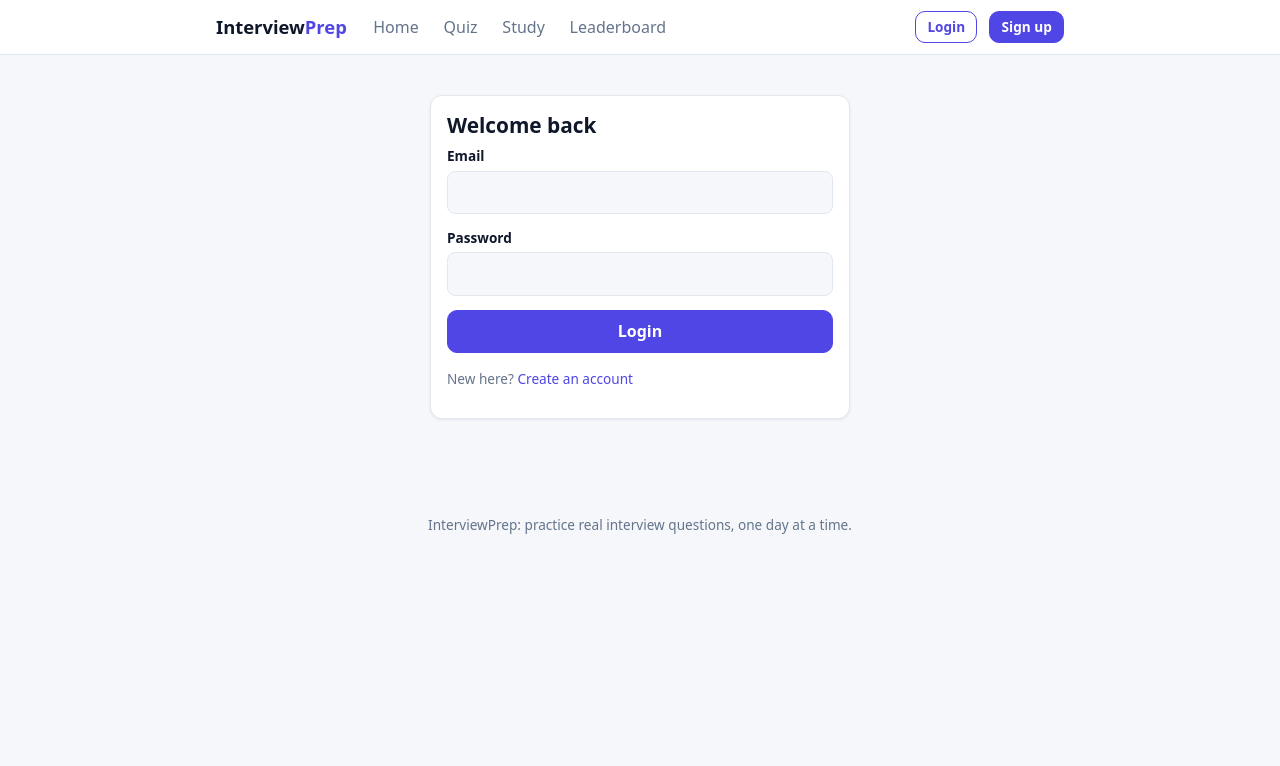
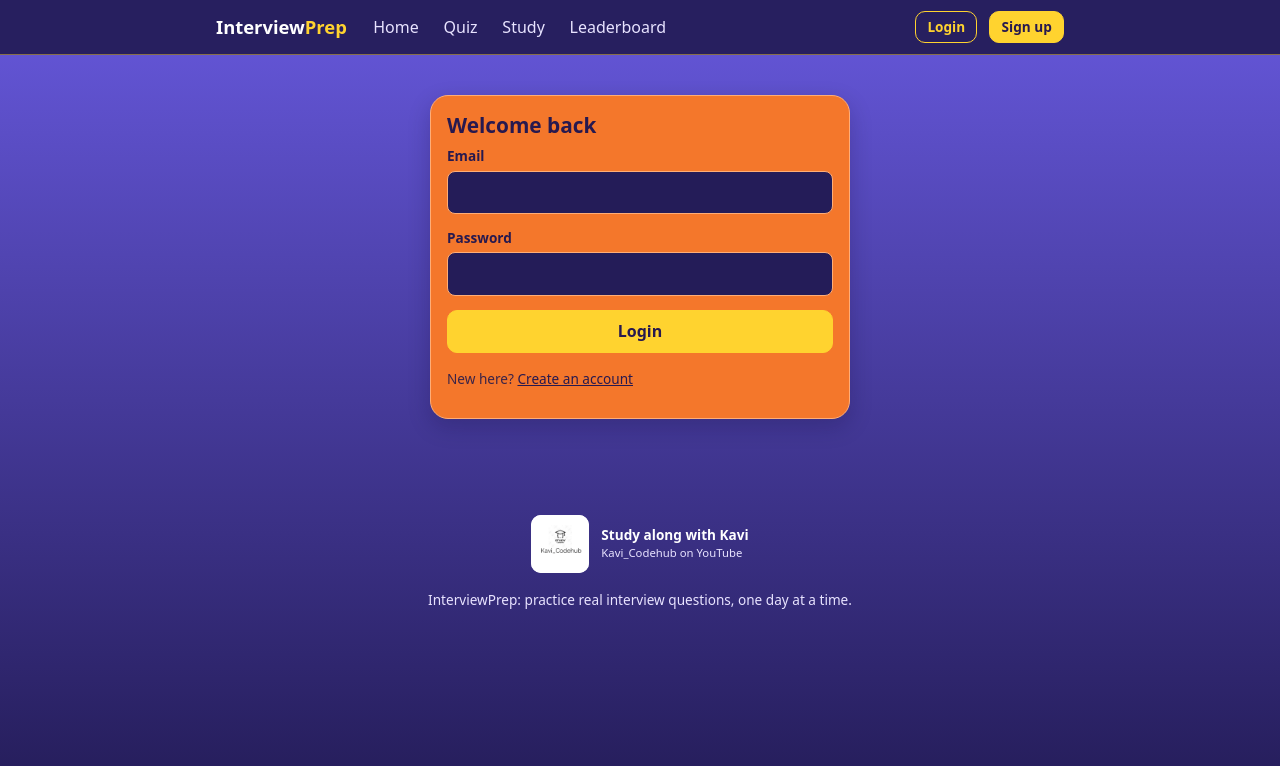
Before and after one commit to KaviBakiyalakshmi/interview-prep-frontend, a React (Vite) app: page /login in a window 1280 px wide. Shown: the top 766 px of the page. Built offline with nearby package versions, Linux system fonts and the light colour scheme; no server answers.

Commit message:
Align app branding with Kavi Codehub
Co-authored-by: Copilot <223556219+Copilot@users.noreply.github.com>

```diff
--- a/index.html
+++ b/index.html
@@ -3,12 +3,12 @@
   <head>
     <meta charset="UTF-8" />
     <meta name="viewport" content="width=device-width, initial-scale=1" />
-    <meta name="theme-color" content="#4f46e5" />
-    <meta name="description" content="Java and Spring Boot interview practice with real scenario questions." />
+    <meta name="theme-color" content="#6254d8" />
+    <meta name="description" content="Study along with Kavi: practice Java and Spring Boot interview questions." />
     <link rel="manifest" href="/manifest.webmanifest" />
     <link rel="icon" type="image/png" href="/icon-192.png" />
     <link rel="apple-touch-icon" href="/icon-192.png" />
-    <title>InterviewPrep</title>
+    <title>InterviewPrep | Study along with Kavi</title>
   </head>
   <body>
     <div id="root"></div>
--- a/src/App.jsx
+++ b/src/App.jsx
@@ -84,7 +84,21 @@ export default function App() {
           <Route path="*" element={<NotFound />} />
         </Routes>
       </main>
-      <footer className="site-footer">{APP_NAME}: practice real interview questions, one day at a time.</footer>
+      <footer className="site-footer">
+        <a
+          className="channel-link"
+          href="https://www.youtube.com/channel/UC8tfJJCzJzOGTn5VJpKHt_g"
+          target="_blank"
+          rel="noreferrer"
+        >
+          <img src="/kavi-codehub.png" alt="Kavi_Codehub Study Coding channel logo" />
+          <span>
+            <strong>Study along with Kavi</strong>
+            <small>Kavi_Codehub on YouTube</small>
+          </span>
+        </a>
+        <p>{APP_NAME}: practice real interview questions, one day at a time.</p>
+      </footer>
     </>
   );
 }
--- a/src/config.js
+++ b/src/config.js
@@ -1,2 +1,2 @@
 export const APP_NAME = 'InterviewPrep';
-export const TAGLINE = 'Java and Spring Boot scenario practice for developers with 1 to 5 years of experience';
+export const TAGLINE = 'Study along with Kavi';
--- a/src/styles.css
+++ b/src/styles.css
@@ -1,44 +1,28 @@
 :root {
-  --bg: #f6f7fb;
-  --surface: #ffffff;
-  --text: #0f172a;
-  --muted: #64748b;
-  --border: #e2e8f0;
-  --primary: #4f46e5;
-  --primary-text: #ffffff;
-  --accent: #0ea5e9;
-  --good: #16a34a;
-  --good-bg: #dcfce7;
-  --bad: #dc2626;
+  --bg: #241c58;
+  --surface: #f4772b;
+  --text: #ffffff;
+  --muted: #e8e3ff;
+  --border: #ffad76;
+  --primary: #ffd32f;
+  --primary-text: #27194f;
+  --accent: #ffd32f;
+  --card-text: #27194f;
+  --good: #14532d;
+  --good-bg: #bbf7d0;
+  --bad: #991b1b;
   --bad-bg: #fee2e2;
-  --radius: 12px;
-  --shadow: 0 1px 3px rgba(15, 23, 42, 0.08);
-  color-scheme: light dark;
-}
-
-@media (prefers-color-scheme: dark) {
-  :root {
-    --bg: #0b1120;
-    --surface: #111a2e;
-    --text: #e5e7eb;
-    --muted: #94a3b8;
-    --border: #22304b;
-    --primary: #818cf8;
-    --primary-text: #0b1120;
-    --accent: #38bdf8;
-    --good: #4ade80;
-    --good-bg: #14532d;
-    --bad: #f87171;
-    --bad-bg: #7f1d1d;
-    --shadow: none;
-  }
+  --radius: 18px;
+  --shadow: 0 8px 22px rgba(15, 10, 52, 0.22);
+  color-scheme: dark;
 }
 
 * { box-sizing: border-box; }
 
 body {
   margin: 0;
-  background: var(--bg);
+  min-height: 100vh;
+  background: linear-gradient(180deg, #6658dc 0%, #241c58 100%) fixed;
   color: var(--text);
   font-family: system-ui, -apple-system, 'Segoe UI', Roboto, 'Helvetica Neue', Arial, sans-serif;
   line-height: 1.5;
@@ -68,18 +52,30 @@ p { margin: 0 0 0.75rem; }
 .stack > * + * { margin-top: 1rem; }
 
 /* header */
-.site-header { background: var(--surface); border-bottom: 1px solid var(--border); position: sticky; top: 0; z-index: 10; }
+.site-header { background: rgba(36, 28, 88, 0.94); border-bottom: 1px solid rgba(255, 211, 47, 0.45); position: sticky; top: 0; z-index: 10; }
 .site-header .inner { max-width: 880px; margin: 0 auto; padding: 0.6rem 1rem; display: flex; align-items: center; gap: 1rem; flex-wrap: wrap; }
 .brand { font-weight: 800; font-size: 1.15rem; color: var(--text); }
 .brand span { color: var(--primary); }
 .nav { display: flex; gap: 0.25rem; flex-wrap: wrap; flex: 1; }
 .nav a { padding: 0.35rem 0.65rem; border-radius: 8px; color: var(--muted); font-weight: 500; }
-.nav a.active, .nav a:hover { background: var(--bg); color: var(--text); text-decoration: none; }
+.nav a.active, .nav a:hover { background: rgba(255, 255, 255, 0.12); color: var(--text); text-decoration: none; }
 .site-footer { text-align: center; color: var(--muted); font-size: 0.85rem; padding: 1.5rem 1rem 2.5rem; }
+.site-footer p { margin: 0.75rem 0 0; }
+.channel-link { display: inline-flex; align-items: center; gap: 0.75rem; color: var(--text); text-align: left; }
+.channel-link:hover { color: var(--primary); text-decoration: none; }
+.channel-link img { width: 58px; height: 58px; object-fit: contain; border-radius: 10px; background: #fff; }
+.channel-link span, .channel-link small { display: block; }
+.channel-link small { color: var(--muted); }
 
 /* cards + forms */
-.card { background: var(--surface); border: 1px solid var(--border); border-radius: var(--radius); padding: 1rem; box-shadow: var(--shadow); margin-bottom: 0.9rem; }
+.card { background: var(--surface); color: var(--card-text); border: 1px solid var(--border); border-radius: var(--radius); padding: 1rem; box-shadow: var(--shadow); margin-bottom: 0.9rem; }
+.card .muted { color: #3b2448; }
+.card a { color: var(--card-text); text-decoration: underline; }
+.card a.btn { text-decoration: none; }
+.card .btn.ghost { color: var(--card-text); border-color: var(--card-text); }
+.card .chip { color: var(--card-text); border-color: var(--card-text); }
 .hero { padding: 1.5rem 0 1rem; }
+.hero h1 { color: var(--primary); }
 .hero p { color: var(--muted); font-size: 1.05rem; max-width: 640px; }
 label { display: block; font-size: 0.85rem; font-weight: 600; margin-bottom: 0.25rem; }
 input, select, textarea {
@@ -115,18 +111,18 @@ textarea { min-height: 90px; resize: vertical; }
 .options { list-style: none; padding: 0; margin: 0 0 0.75rem; display: grid; gap: 0.5rem; }
 .option {
   display: flex; gap: 0.65rem; align-items: flex-start; text-align: left; width: 100%;
-  padding: 0.65rem 0.8rem; border: 1px solid var(--border); border-radius: 10px; background: var(--surface);
-  color: var(--text); font: inherit;
+  padding: 0.65rem 0.8rem; border: 1px solid rgba(39, 25, 79, 0.3); border-radius: 10px;
+  background: rgba(255, 255, 255, 0.25); color: var(--card-text); font: inherit;
 }
 button.option { cursor: pointer; }
 button.option:hover:not(:disabled) { border-color: var(--primary); }
 .option.selected { border-color: var(--primary); box-shadow: 0 0 0 1px var(--primary); }
-.option.correct { background: var(--good-bg); border-color: var(--good); }
-.option.wrong { background: var(--bad-bg); border-color: var(--bad); }
+.option.correct { background: #17653d; border-color: #82e1a9; color: #ffffff; }
+.option.wrong { background: #8e2638; border-color: #ff9ca8; color: #ffffff; }
 .letter { flex: none; width: 1.6rem; height: 1.6rem; border-radius: 50%; display: inline-flex; align-items: center; justify-content: center; font-size: 0.8rem; font-weight: 700; background: var(--bg); border: 1px solid var(--border); }
 .tag { margin-left: auto; font-size: 0.75rem; font-weight: 700; white-space: nowrap; }
 
-.explanation { background: var(--bg); border-radius: 10px; padding: 0.75rem; margin-top: 0.5rem; }
+.explanation { background: var(--bg); color: var(--text); border-radius: 10px; padding: 0.75rem; margin-top: 0.5rem; }
 .tabs { display: flex; gap: 0.35rem; margin-bottom: 0.5rem; }
 .tab { border: 1px solid var(--border); background: transparent; color: var(--muted); border-radius: 999px; padding: 0.15rem 0.7rem; font: inherit; font-size: 0.8rem; cursor: pointer; }
 .tab.active { background: var(--primary); border-color: var(--primary); color: var(--primary-text); }
@@ -161,7 +157,7 @@ th { font-size: 0.8rem; color: var(--muted); font-weight: 600; }
 .question p:last-child { margin-bottom: 0; }
 pre.code {
   margin: 0.5rem 0; padding: 0.75rem; overflow-x: auto; border-radius: 8px;
-  background: var(--bg); border: 1px solid var(--border);
+  background: var(--bg); border: 1px solid var(--border); color: var(--text);
   font-family: ui-monospace, SFMono-Regular, Menlo, Consolas, monospace; font-size: 0.85rem; line-height: 1.45;
 }
 pre.code code { font-family: inherit; white-space: pre; }
```
Also changed, not shown: public/kavi-codehub.png (added), public/manifest.webmanifest.
